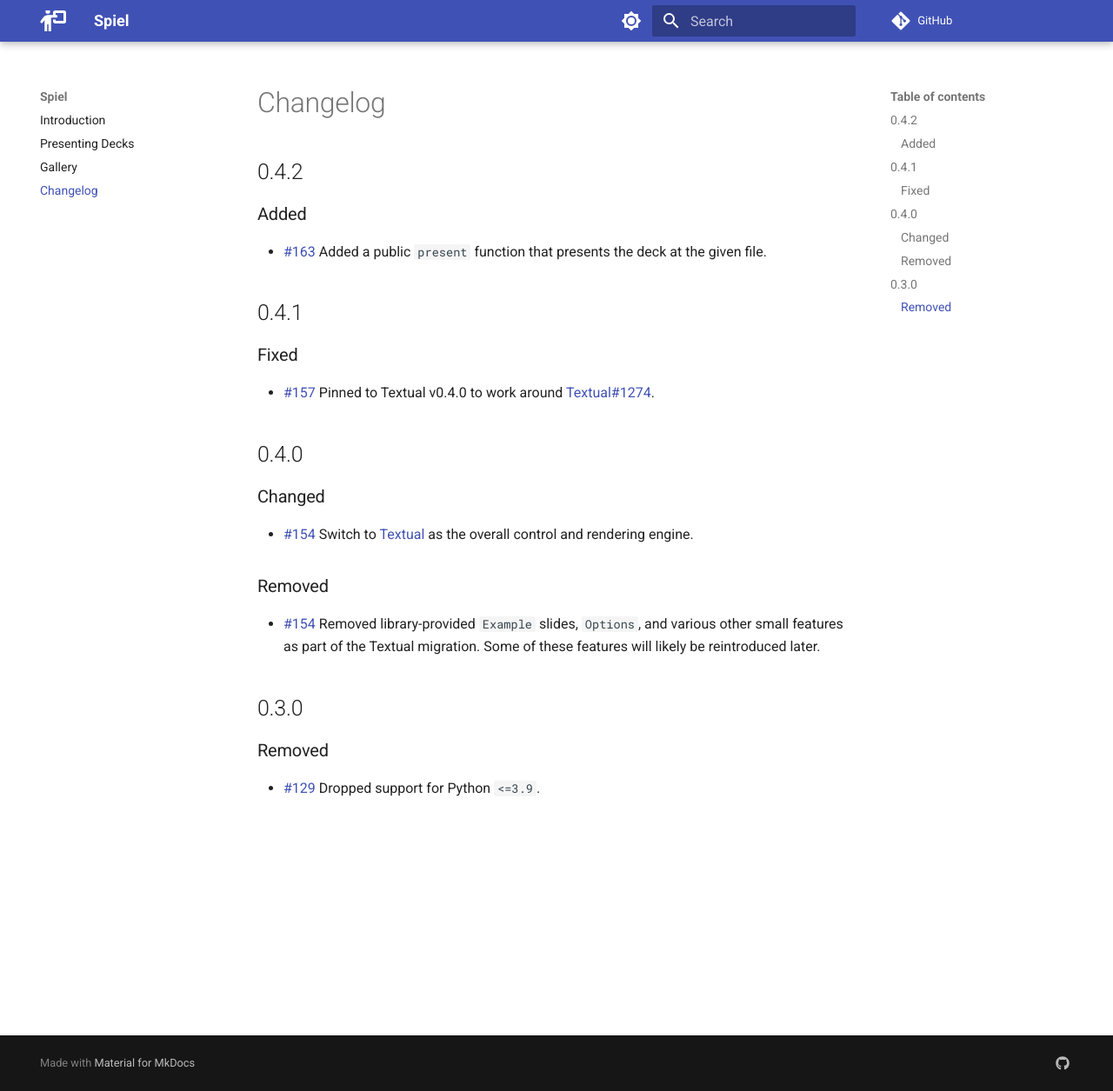
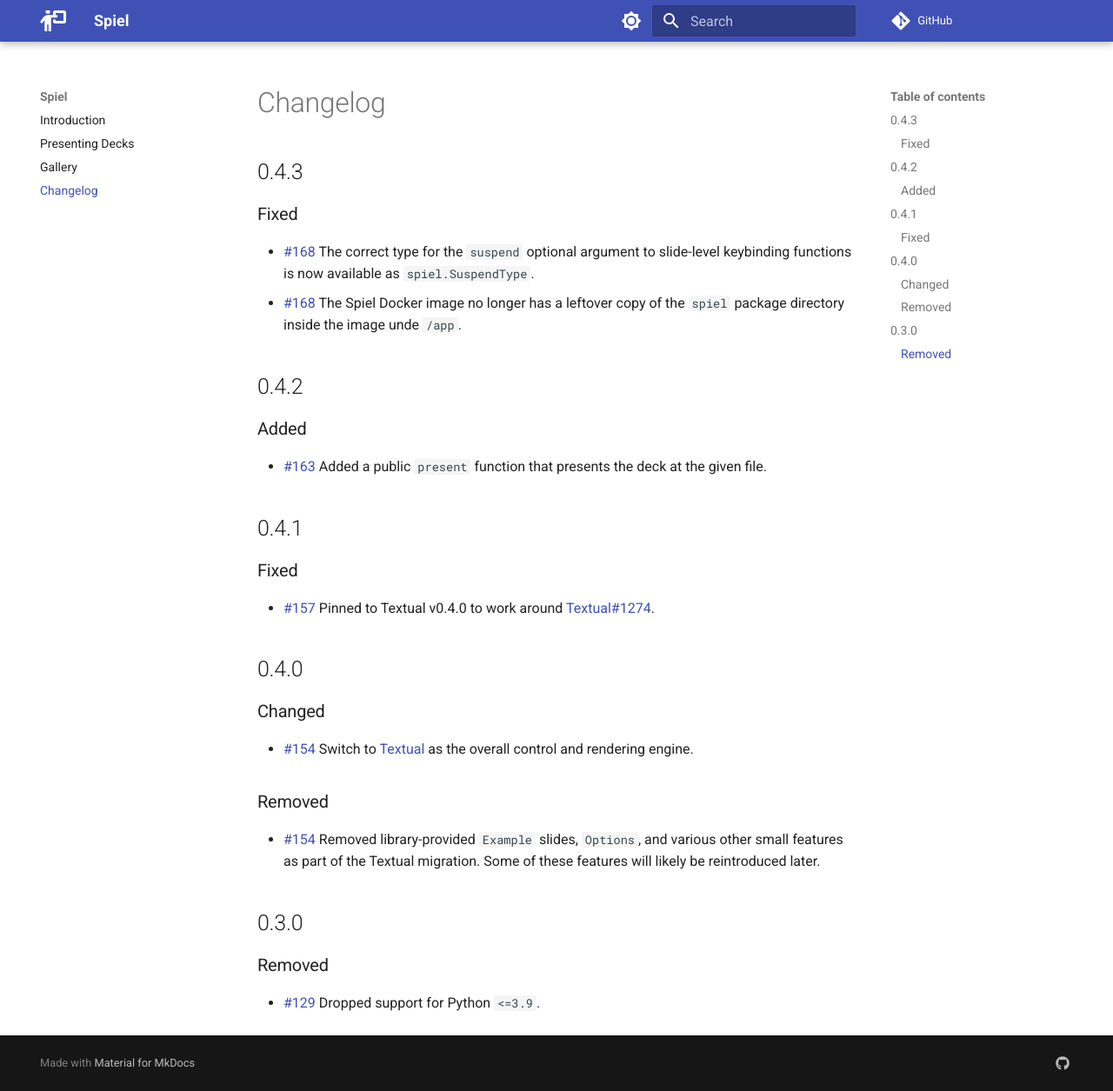
Before and after one commit to JoshKarpel/spiel, an MkDocs documentation site: the page built from docs/changelog.md, in a window 1280 px wide and 1255 px high. Shown: the whole window at 87% size. Built offline with MkDocs 1.6.1 and Material for MkDocs 9.7.7, drawn with Linux system fonts in a browser that asks for light colours; comment, search, counter and statistics services are not loaded.

Commit message:
changelog entries

```diff
--- a/docs/changelog.md
+++ b/docs/changelog.md
@@ -1,4 +1,11 @@
 # Changelog
+
+## 0.4.3
+
+### Fixed
+
+- [#168](https://github.com/JoshKarpel/spiel/pull/168) The correct type for the `suspend` optional argument to slide-level keybinding functions is now available as `spiel.SuspendType`.
+- [#168](https://github.com/JoshKarpel/spiel/pull/168) The Spiel Docker image no longer has a leftover copy of the `spiel` package directory inside the image unde `/app`.
 
 ## 0.4.2
 
```
